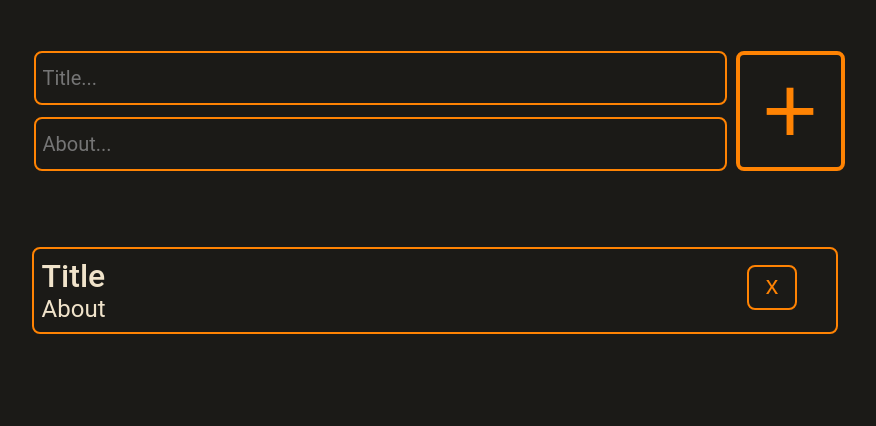
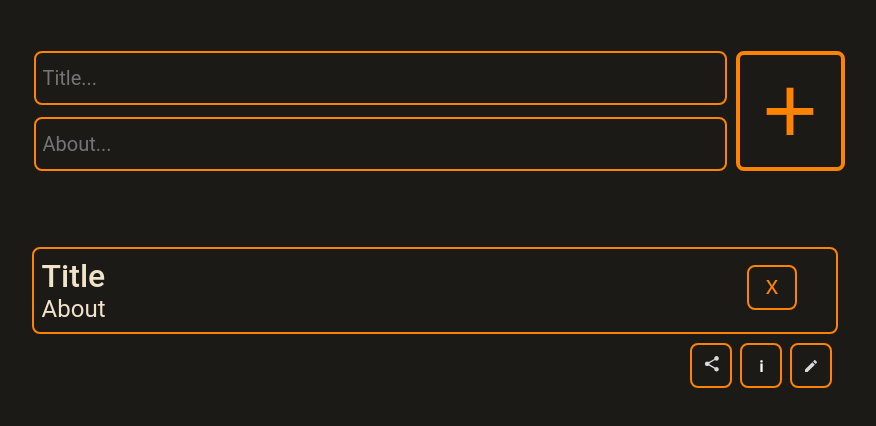
Before and after one commit to LevKolechkov/WEB-development_Lab_3, a React (Create React App) app: page / in a window 1280 px wide. Shown: the top 426 px of the page, without its empty margins (205-1081 px from the left). Built offline with nearby package versions, Linux system fonts and the light colour scheme.

Commit message:
feat: Написан компонент меню для компонента задачи

```diff
--- a/src/components/Todos/Todo.jsx
+++ b/src/components/Todos/Todo.jsx
@@ -1,3 +1,8 @@
+import "./TodoList.scss";
+import shareIcon from "../../assets/images/menu/share.svg";
+import infoIcon from "../../assets/images/menu/info.svg";
+import editIcon from "../../assets/images/menu/edit.svg";
+
 function Todo(props) {
   const { id, title, about } = props;
 
@@ -10,11 +15,15 @@ function Todo(props) {
         </div>
         <button>x</button>
       </div>
-      <div className="menu">
+      <div className="menu visible">
         <button>
-          <img src="" alt="share" />
-          <img src="" alt="info" />
-          <img src="" alt="edit" />
+          <img src={shareIcon} alt="share" />
+        </button>
+        <button>
+          <img src={infoIcon} alt="info" />
+        </button>
+        <button>
+          <img src={editIcon} alt="edit" />
         </button>
       </div>
     </li>
--- a/src/components/Todos/TodoList.jsx
+++ b/src/components/Todos/TodoList.jsx
@@ -1,5 +1,4 @@
 import Todo from "./Todo";
-import "./TodoList.scss";
 
 function TodoList() {
   return (
```
